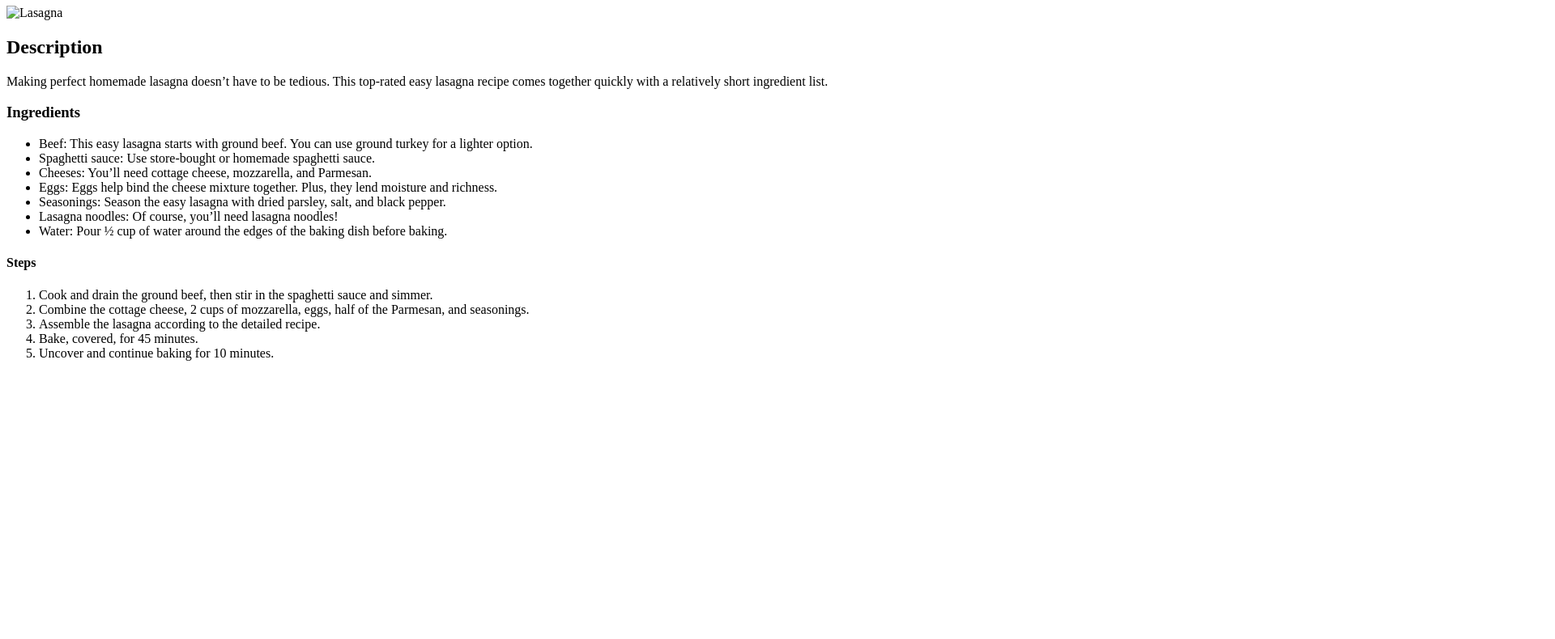
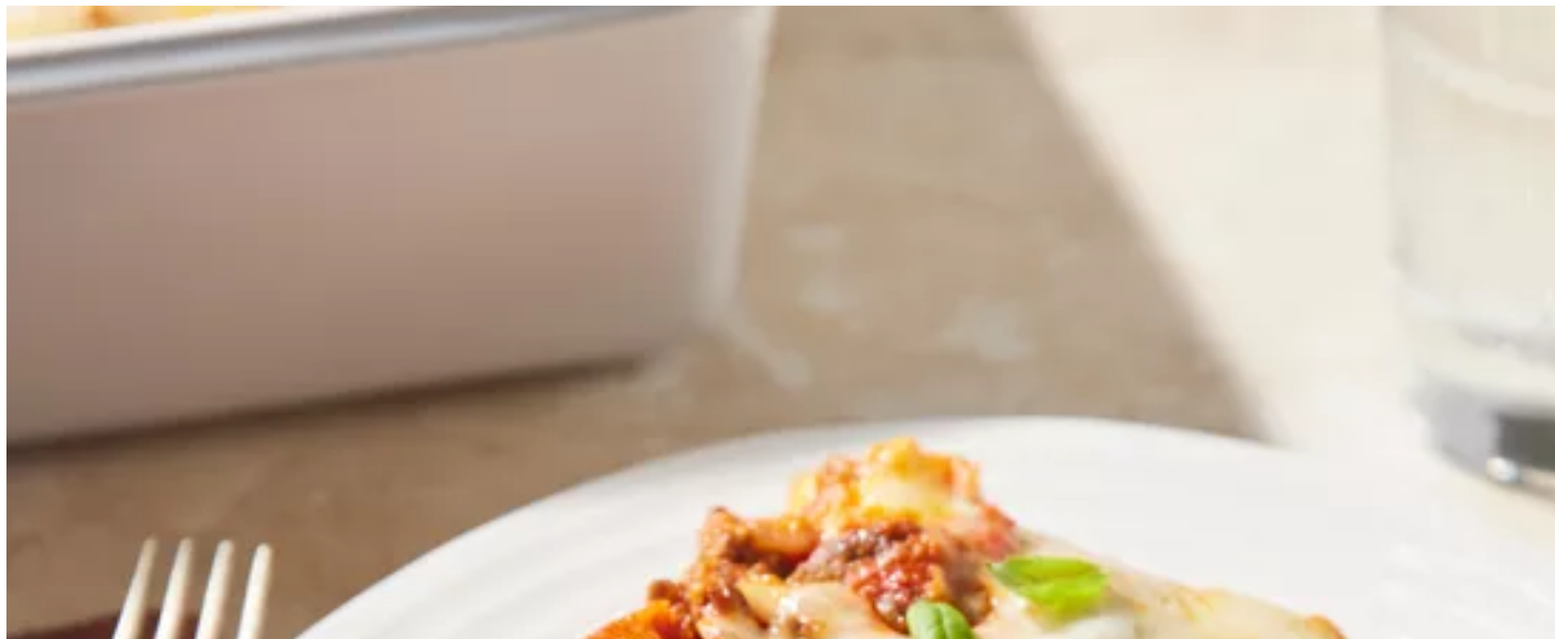
Before and after one commit to yeetiest/odin-recipes, a plain HTML site: page recipes/lasagna.html in a window 1280 px wide. Shown: the part 73-863 px from the top of the page at 81% size, 1920 px wide, since content can reach past the window. Before the commit the page ends 800 px from the top, so only its background shows below. Drawn offline with Linux system fonts and the light colour scheme.

Commit message:
Add height

```diff
--- a/recipes/lasagna.html
+++ b/recipes/lasagna.html
@@ -6,7 +6,7 @@
         </head>
             <body>
                 <h1>Lasagna</h1>
-                    <img src="../images/lasagna.webp" alt="Lasagna    " height="">
+                    <img src="../images/lasagna.jpg" alt="Lasagna    "height=1800"">
                 <h2>Description</h2>
                     <p>Making perfect homemade lasagna doesn’t have to be tedious. This top-rated easy lasagna recipe comes together quickly with a relatively short ingredient list. </p>
                 <h3>Ingredients</h3>
```
